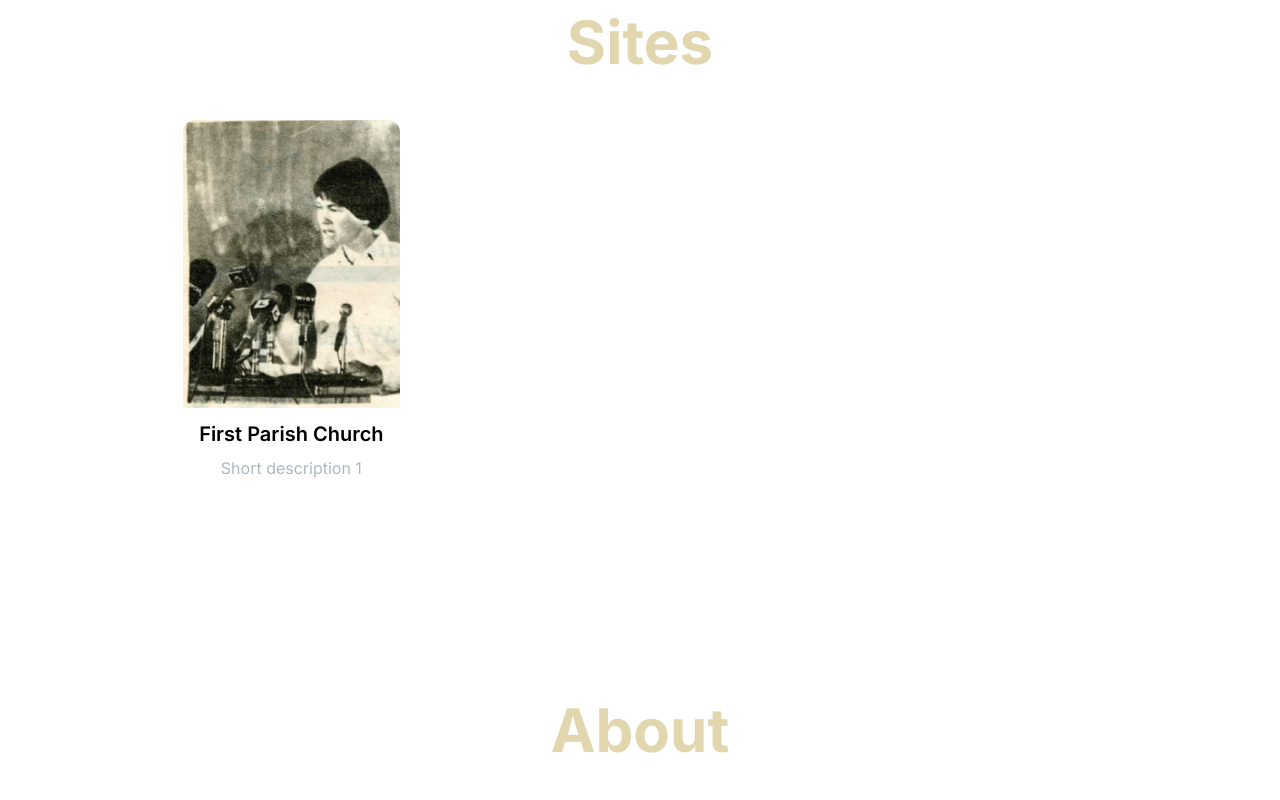
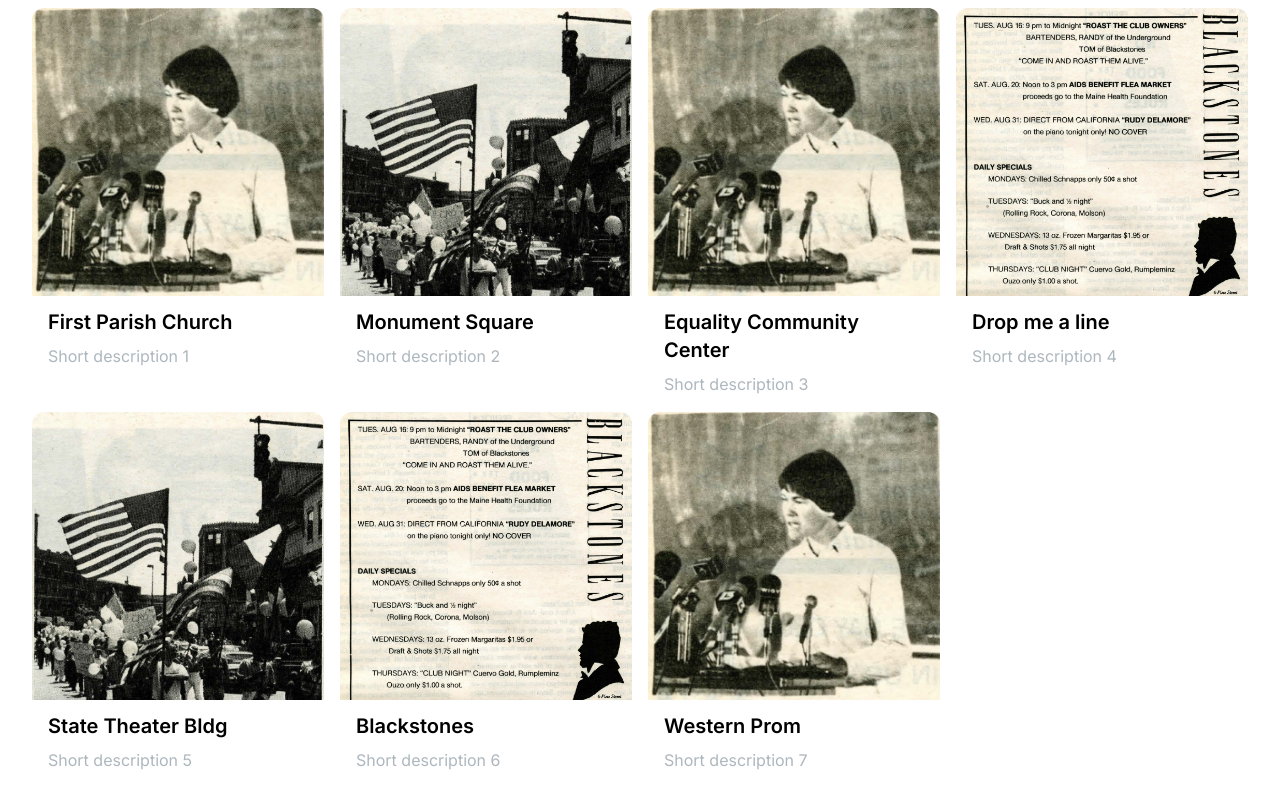
Before and after one commit to ersi012/SteppingOutQueerHistoryTrail, a Next.js app: page / in a window 1280 px wide. Shown: the part 980-1780 px from the top of the page. Built offline with nearby package versions, Linux system fonts and the light colour scheme.

Commit message:
card nav works now

```diff
--- /dev/null
+++ b/src/app/Blackstones/page.js
@@ -0,0 +1,10 @@
+
+
+export default function Blackstones(){
+    return (
+        <main>
+            <h1>Blackstones</h1>
+
+        </main>
+    )
+}
--- /dev/null
+++ b/src/app/DropMeALine/page.js
@@ -0,0 +1,8 @@
+export default function DropMeALine(){
+    return (
+        <main>
+            <h1>DropMeALine</h1>
+
+        </main>
+    )
+}
--- /dev/null
+++ b/src/app/EqualityCommunityCenter/page.js
@@ -0,0 +1,9 @@
+
+export default function EqualityCommunityCenter(){
+    return (
+        <main>
+            <h1>EqualityCommunityCenter</h1>
+
+        </main>
+    )
+}
--- a/src/app/FirstParishChurch/page.js
+++ b/src/app/FirstParishChurch/page.js
@@ -1,4 +1,4 @@
-import SiteSection from '../components/SiteSection'
+
 
 export default function FirstParishChurch(){
     return (
--- /dev/null
+++ b/src/app/MonumentSquare/page.js
@@ -0,0 +1,8 @@
+export default function MonumentSquare(){
+    return (
+        <main>
+            <h1>MonumentSquare</h1>
+
+        </main>
+    )
+}
--- /dev/null
+++ b/src/app/StateTheaterBldg/page.js
@@ -0,0 +1,9 @@
+
+export default function StateTheaterBldg(){
+    return (
+        <main>
+            <h1>StateTheaterBldg</h1>
+
+        </main>
+    )
+}
--- /dev/null
+++ b/src/app/WesternProm/page.js
@@ -0,0 +1,10 @@
+
+
+export default function WesternProm(){
+    return (
+        <main>
+            <h1>WesternProm</h1>
+
+        </main>
+    )
+}
--- a/src/app/components/SiteCard.jsx
+++ b/src/app/components/SiteCard.jsx
@@ -1,3 +1,4 @@
+
 import React from "react";
 import Link from "next/link";
 
@@ -5,20 +6,18 @@ const SiteCard = ({ url, imgUrl, title, description }) => {
     return (
       <div style={{ cursor: "pointer" }}>
         <Link href={url} passHref>
-        <button>
         <div
           className="h-52 md:h-72 rounded-t-xl relative group"
           style={{ background: `url(${imgUrl})`, backgroundSize: "cover" }}
         >
           <div className="overlay items-center justify-center absolute top-0 left-0 w-full h-full bg-[#181818] bg-opacity-0 hidden group-hover:flex group-hover:bg-opacity-80 transition-all duration-500 ">
-              {/* Optional: Add an overlay for additional content */}
+            {/* You can include additional content here if needed */}
           </div>
         </div>
         <div className="text-black rounded-b-xl mt-3 bg-[#181818]py-6 px-4">
           <h5 className="text-xl font-semibold mb-2">{title}</h5>
           <p className="text-[#ADB7BE]">{description}</p>
         </div>
-        </button>
       </Link>
       </div>
   );
--- a/src/app/components/SiteSection.jsx
+++ b/src/app/components/SiteSection.jsx
@@ -1,25 +1,68 @@
 import React from 'react';
 import SiteCard from "./SiteCard";
-import Link from "next/link";
 
 const SiteSection = () => {
   const Data = [
     {
-      key: 1,
+      id: 1,
       title: "First Parish Church",
       description: "Short description 1",
       image: "/images/sites/1.png",
       url: "/FirstParishChurch",
     },
+    {
+      id: 2,
+      title: "Monument Square",
+      description: "Short description 2",
+      image: "/images/sites/2.png",
+      url: "/MonumentSquare",
+    },
+    {
+      id: 3,
+      title: "Equality Community Center",
+      description: "Short description 3",
+      image: "/images/sites/1.png",
+      url: "/EqualityCommunityCenter",
+    },
+    {
+      id: 4,
+      title: "Drop me a line",
+      description: "Short description 4",
+      image: "/images/sites/6.png",
+      url: "/DropMeALine",
+    },
+    {
+      id: 5,
+      title: "State Theater Bldg",
+      description: "Short description 5",
+      image: "/images/sites/2.png",
+      url: "/StateTheaterBldg",
+    },
+    {
+      id: 6,
+      title: "Blackstones",
+      description: "Short description 6",
+      image: "/images/sites/6.png",
+      url: "/Blackstones",
+    },
+    {
+      id: 7,
+      title: "Western Prom",
+      description: "Short description 7",
+      image: "/images/sites/1.png",
+      url: "/WesternProm",
+    },
+  ];
+  // console.log("URL:", site.url); // Add this line to chek if url is defined
 
-  ];
 
   return (
     <div className="bg-white w-screen min-h-screen flex justify-center items-center">
       <div className="max-w-7xl px-5 sm:px-6 lg:px-8">
         <h2 className="text-6xl font-bold text-center mb-12 mt-20 text-[#E2D6AF]">Sites</h2>
         <div className="grid grid-cols-1 md:grid-cols-3 lg:grid-cols-4 gap-4 mb-7">
-          {Data.map((card) => (
+        {Data.map((card) => {
+          return (
             <SiteCard
               key={card.id}
               url={card.url}
@@ -27,11 +70,13 @@ const SiteSection = () => {
               description={card.description}
               imgUrl={card.image}
             />
-          ))}
+          );
+        })}
+
         </div>
-
       </div>
     </div>
+
   );
 };
 
```
Lines whose indentation alone changed are shown as unchanged.
